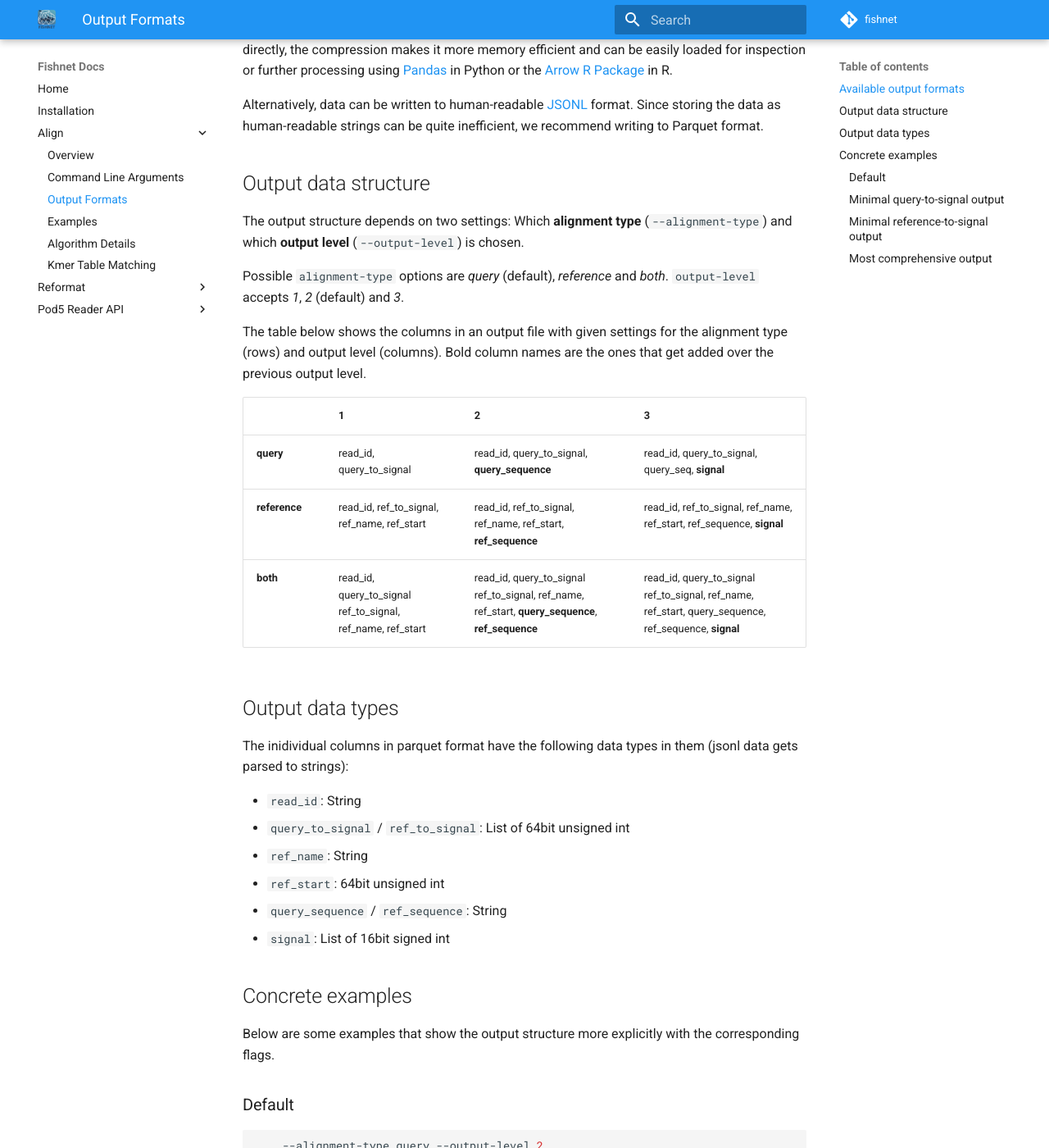
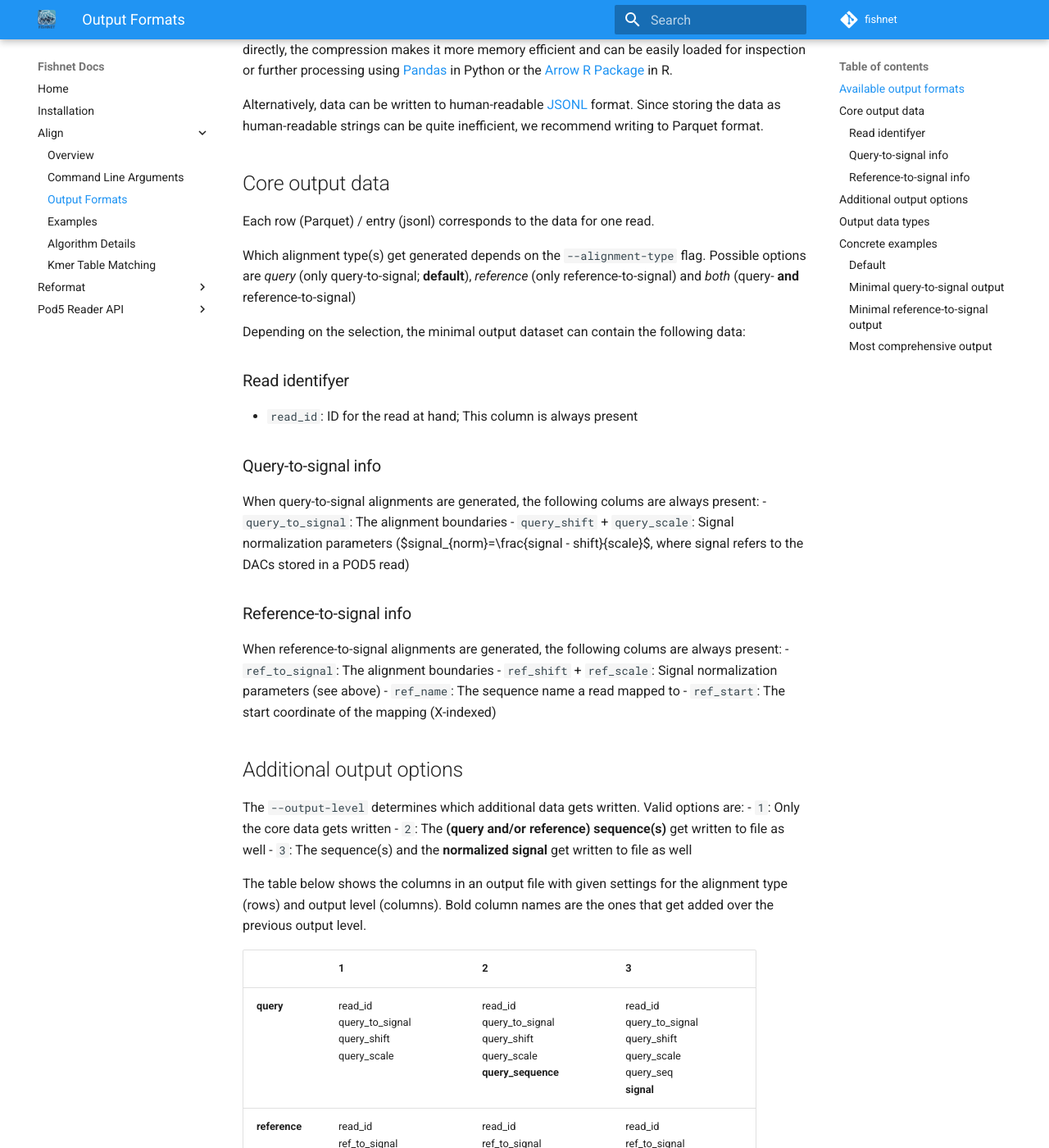
Before and after one commit to dietvin/fishnet, an MkDocs documentation site: the page built from docs/align/output_formats.md, in a window 1280 px wide and 1400 px high, scrolled down 250 px. Shown: the whole window at 82% size. Built offline with MkDocs 1.6.1 and Material for MkDocs 9.7.7, drawn with Linux system fonts in a browser that asks for light colours; comment, search, counter and statistics services are not loaded; some of the changed text lies outside the part shown.

Commit message:
Updated align docs (esp for output data)

````diff
--- a/docs/align/output_formats.md
+++ b/docs/align/output_formats.md
@@ -1,4 +1,5 @@
 # Output formats
+
 
 ## Available output formats
 Alignments and corresponding data can be written to `parquet` and `jsonl` format.
@@ -7,19 +8,50 @@ Alignments and corresponding data can be written to `parquet` and `jsonl` format
 
 Alternatively, data can be written to human-readable [JSONL](https://jsonlines.org/) format. Since storing the data as human-readable strings can be quite inefficient, we recommend writing to Parquet format.
 
-## Output data structure
 
-The output structure depends on two settings: Which **alignment type** (`--alignment-type`) and which **output level** (`--output-level`) is chosen.
+## Core output data
 
-Possible `alignment-type` options are *query* (default), *reference* and *both*. `output-level` accepts *1*, *2* (default) and *3*.
+Each row (Parquet) / entry (jsonl) corresponds to the data for one read.
+
+Which alignment type(s) get generated depends on the `--alignment-type` flag. Possible options are *query* (only query-to-signal; **default**), *reference* (only reference-to-signal) and *both* (query- **and** reference-to-signal)
+
+Depending on the selection, the minimal output dataset can contain the following data:
+
+### Read identifyer
+
+- `read_id`: ID for the read at hand; This column is always present
+
+### Query-to-signal info
+
+When query-to-signal alignments are generated, the following colums are always present:
+- `query_to_signal`: The alignment boundaries
+- `query_shift` + `query_scale`: Signal normalization parameters ($signal_{norm}=\frac{signal - shift}{scale}$, where signal refers to the DACs stored in a POD5 read)
+
+### Reference-to-signal info
+
+When reference-to-signal alignments are generated, the following colums are always present:
+- `ref_to_signal`: The alignment boundaries
+- `ref_shift` + `ref_scale`: Signal normalization parameters (see above)
+- `ref_name`: The sequence name a read mapped to
+- `ref_start`: The start coordinate of the mapping (X-indexed)
+
+
+## Additional output options
+
+The `--output-level` determines which additional data gets written. Valid options are:
+- `1`: Only the core data gets written
+- `2`: The **(query and/or reference) sequence(s)** get written to file as well
+- `3`: The sequence(s) and the **normalized signal** get written to file as well
 
 The table below shows the columns in an output file with given settings for the alignment type (rows) and output level (columns). Bold column names are the ones that get added over the previous output level.
 
 |  | 1 | 2 | 3 |
 |---|---|---|---|
-| **query** | read_id, query_to_signal | read_id, query_to_signal, **query_sequence** | read_id, query_to_signal, query_seq, **signal** |
-| **reference** | read_id, ref_to_signal, ref_name, ref_start | read_id, ref_to_signal, ref_name, ref_start, **ref_sequence** | read_id, ref_to_signal, ref_name, ref_start, ref_sequence, **signal** |
-| **both** | read_id, query_to_signal ref_to_signal, ref_name, ref_start | read_id, query_to_signal ref_to_signal, ref_name, ref_start, **query_sequence**, **ref_sequence** | read_id, query_to_signal ref_to_signal, ref_name, ref_start, query_sequence, ref_sequence, **signal** |
+| **query** | read_id<br>query_to_signal<br>query_shift<br>query_scale | read_id<br>query_to_signal<br>query_shift<br>query_scale<br>**query_sequence** | read_id<br>query_to_signal<br>query_shift<br>query_scale<br>query_seq<br>**signal** |
+| **reference** | read_id<br>ref_to_signal<br>ref_shift<br>ref_scale<br>ref_name<br>ref_start | read_id<br>ref_to_signal<br>ref_shift<br>ref_scale<br>ref_name<br>ref_start<br>**ref_sequence** | read_id<br>ref_to_signal<br>ref_shift<br>ref_scale<br>ref_name<br>ref_start<br>ref_sequence<br>**signal** |
+| **both** | read_id<br>query_to_signal<br>query_shift<br>query_scale ref_to_signal<br>ref_shift<br>ref_scale<br>ref_name<br>ref_start | read_id<br>query_to_signal<br>query_shift<br>query_scale ref_to_signal<br>ref_shift<br>ref_scale<br>ref_name<br>ref_start<br>**query_sequence**<br>**ref_sequence** | read_id<br>query_to_signal<br>query_shift<br>query_scale ref_to_signal<br>ref_shift<br>ref_scale<br>ref_name<br>ref_start<br>query_sequence<br>ref_sequence<br>**signal** |
+
+**Note**: When both alignment types are generated (`--alignment-type both`) and the signal gets exported (`--output-level 3`), the signal that was normalized using the reference normalization parameters gets written to file
 
 ## Output data types
 
@@ -27,10 +59,12 @@ The inidividual columns in parquet format have the following data types in them
 
 - `read_id`: String
 - `query_to_signal` / `ref_to_signal`: List of 64bit unsigned int
+- `query_shift` / `query_scale` / `ref_shift` / `ref_scale`: 32bit float
 - `ref_name`: String
 - `ref_start`: 64bit unsigned int
 - `query_sequence` / `ref_sequence`: String
 - `signal`: List of 16bit signed int
+
 
 ## Concrete examples
 
@@ -41,32 +75,32 @@ Below are some examples that show the output structure more explicitly with the
 ... --alignment-type query --output-level 2
 ```
 
-read_id | query_to_signal | query_sequence
--- | -- | --
-... | ... | ...
+read_id | query_to_signal | query_shift | query_shift | query_sequence
+-- | -- | -- | -- | --
+... | ... | ... | ... | ...
 
 ### Minimal query-to-signal output
 ```bash
 ... --alignment-type query --output-level 1
 ```
 
-read_id | query_to_signal
--- | --
-... | ...
+read_id | query_to_signal | query_shift | query_shift
+-- | -- | -- | --
+... | ... | ... | ...
 
 ### Minimal reference-to-signal output
 ```bash
 ... --alignment-type reference --output-level 1
 ```
 
-read_id | ref_to_signal | ref_name | ref_start
--- | -- | -- | --
-... | ... | ... | ...
+read_id | ref_to_signal | ref_shift | ref_shift | ref_name | ref_start
+-- | -- | -- | -- | -- | --
+... | ... | ... | ... | ... | ...
 
 ### Most comprehensive output
 ```bash
 ... --alignment-type both --output-level 3
 ```
-read_id | query_to_signal | ref_to_signal | ref_name | ref_start | query_sequence | ref_sequence | signal
--- | -- | -- | -- | -- | -- | -- | --
-... | ... | ... | ... | ... | ... | ... | ...
+read_id | query_to_signal | query_shift | query_shift | ref_to_signal | ref_shift | ref_shift | ref_name | ref_start | query_sequence | ref_sequence | signal
+-- | -- | -- | -- | -- | -- | -- | -- | -- | -- | -- | --
+... | ... | ... | ... | ... | ... | ... | ... | ... | ... | ... | ...
````
Also changed, not shown: docs/align/command_line_arguments.md (+4 -5 lines), docs/align/index.md (+1 -1 lines).
